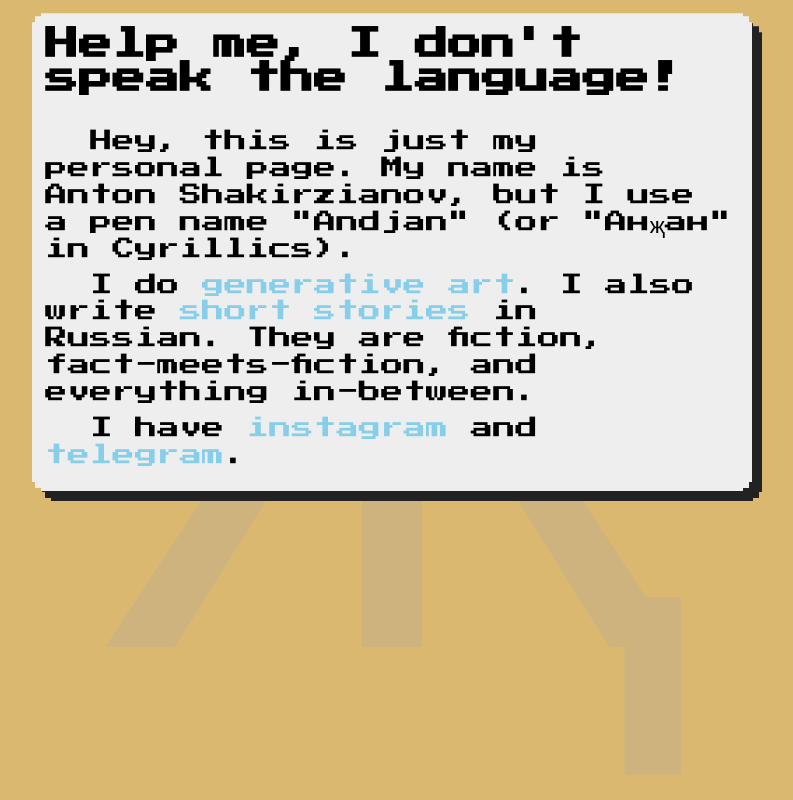
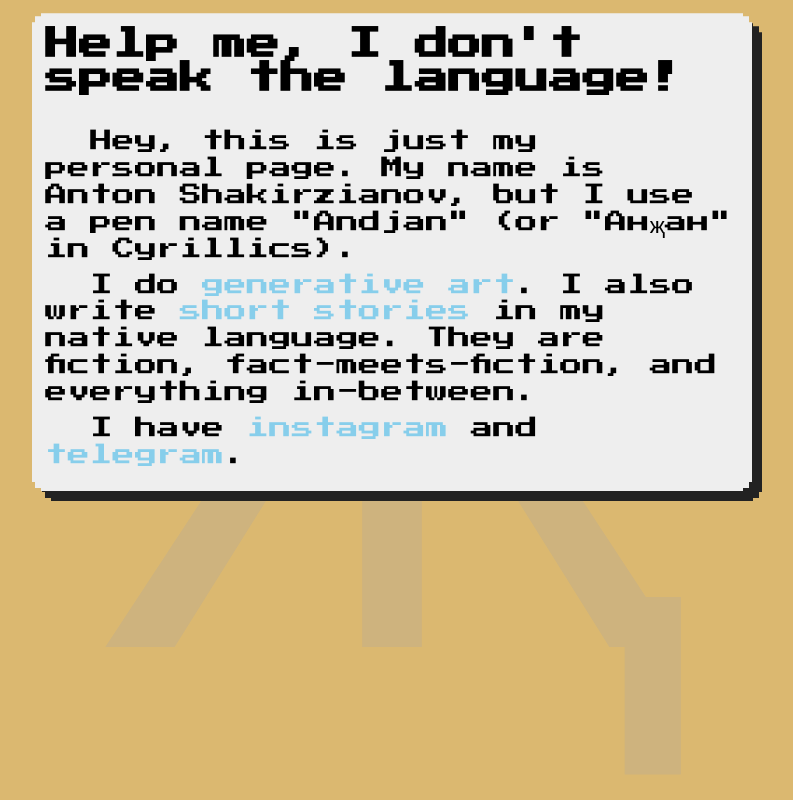
Before and after one commit to ashakirzianov/ashakirzianov-com, a Next.js app: page /about-en in a window 1280 px wide. Shown: the whole page, without its empty margins (248-1041 px from the left). Built offline with nearby package versions, Linux system fonts and the light colour scheme.

Commit message:
Minor about-en change

```diff
--- a/pages/about-en.tsx
+++ b/pages/about-en.tsx
@@ -17,7 +17,7 @@ export default function AboutPage() {
         <AboutCard>
             <h1>{`Help me, I don't speak the language!`}</h1>
             <p>{`Hey, this is just my personal page. My name is Anton Shakirzianov, but I use a pen name "Andjan" (or "Анҗан" in Cyrillics).`}</p>
-            <p>I do <AboutLink href={href('sketch', { hue })}>generative art</AboutLink>. I also write <AboutLink href={href('text', { hue })}>short stories</AboutLink> in Russian. They are fiction, fact-meets-fiction, and everything in-between.</p>
+            <p>I do <AboutLink href={href('sketch', { hue })}>generative art</AboutLink>. I also write <AboutLink href={href('text', { hue })}>short stories</AboutLink> in my native language. They are fiction, fact-meets-fiction, and everything in-between.</p>
             <p>I have <AboutLink href='https://instagram.com/ashakirzianov'>instagram</AboutLink> and <AboutLink href='https://t.me/ashakirzianov_live'>telegram</AboutLink>.</p>
         </AboutCard>
     </PixelPage>
```
